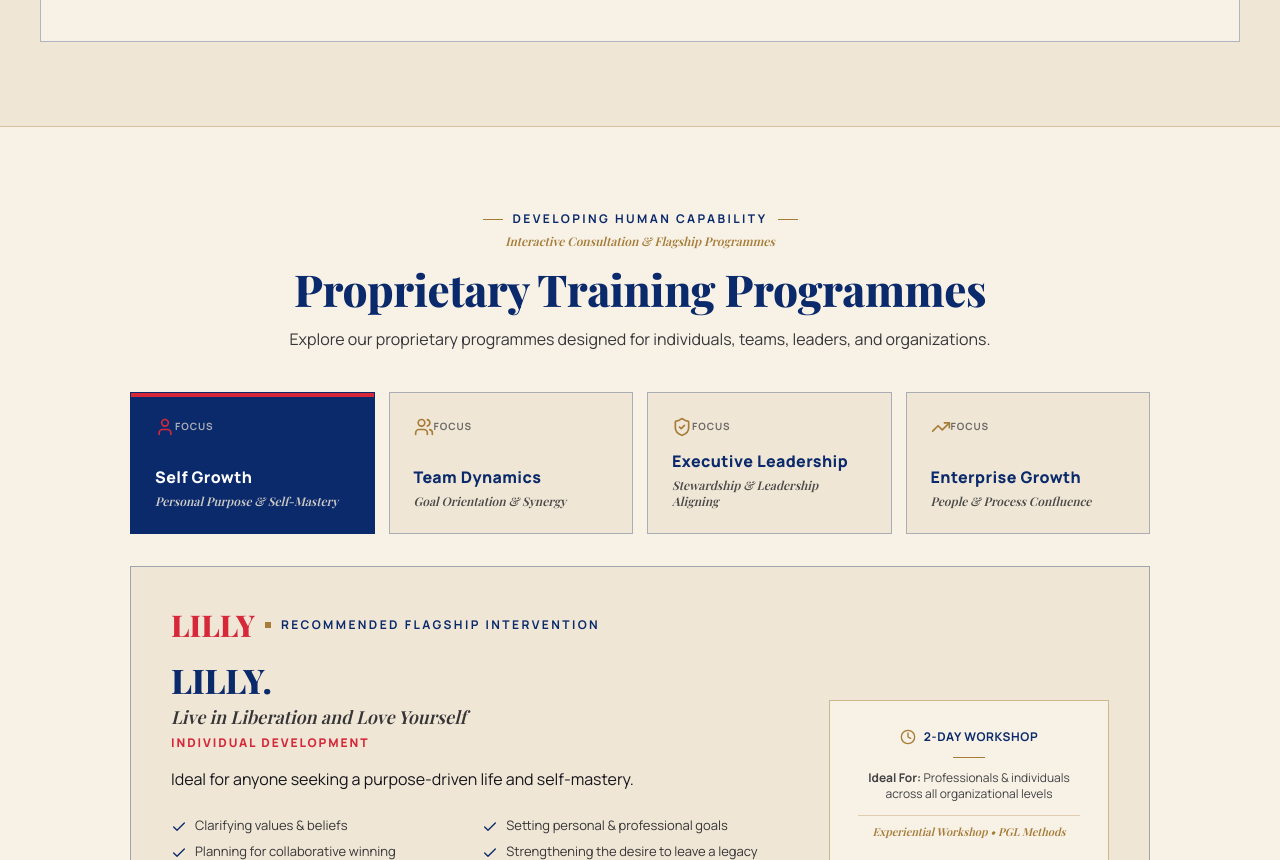
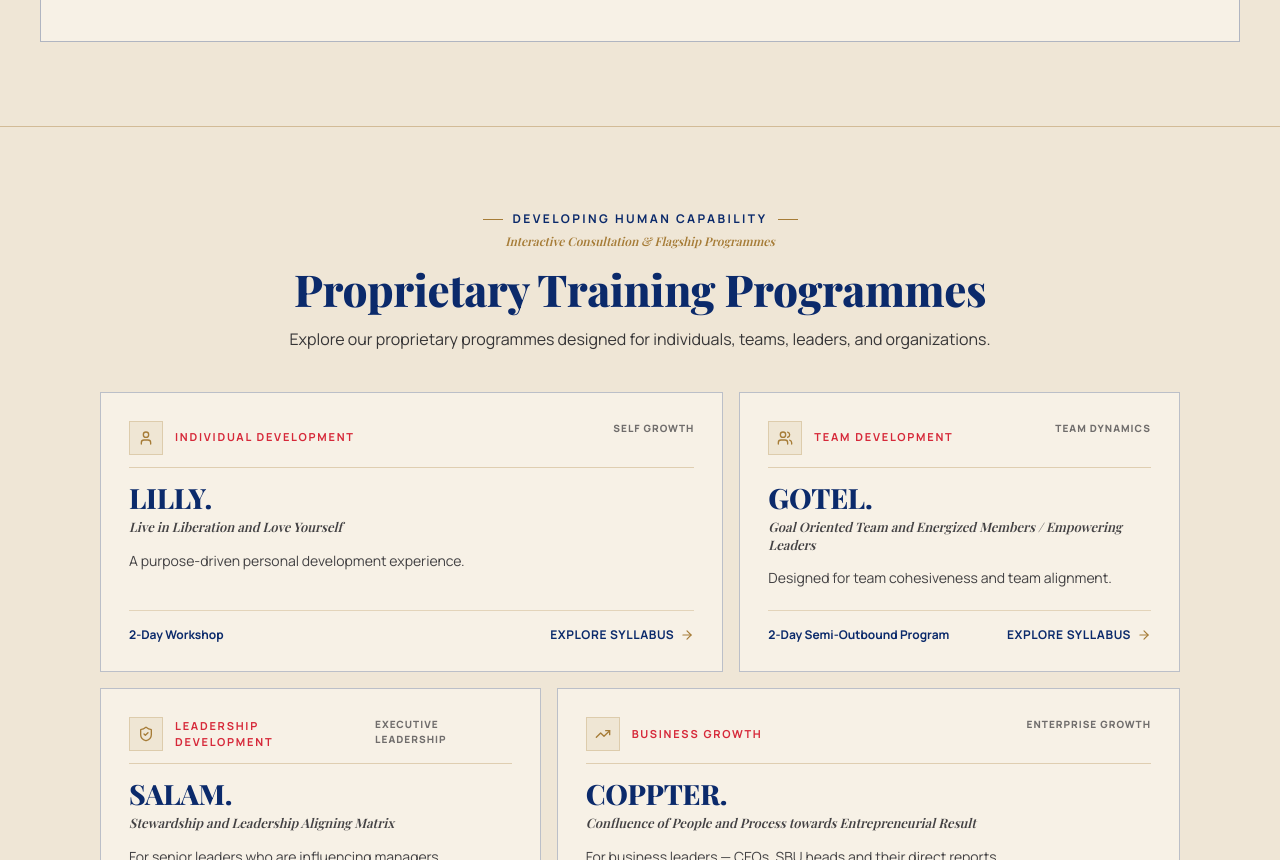
Before and after one commit to ashutosh24adv/5e_serpraise, a Next.js app: page / in a window 1280 px wide. Shown: the part 1940-2800 px from the top of the page. Built offline with nearby package versions, Linux system fonts and the light colour scheme.

Commit message:
Update navbar ordering, brand tagline, landing page OD explorer cards, and flagship programme section styling

```diff
--- a/src/components/home/ProgrammeConsultationSelector.tsx
+++ b/src/components/home/ProgrammeConsultationSelector.tsx
@@ -1,54 +1,109 @@
 "use client";
 
-import React, { useState } from "react";
+import React from "react";
 import Link from "next/link";
 import { Container } from "../layout/Container";
 import { SectionLabel } from "../ui/SectionLabel";
-import { Button } from "../ui/Button";
 import { corePrograms } from "@/content/programmes";
-import { motion, AnimatePresence, useReducedMotion } from "framer-motion";
-import { ArrowRight, User, Users, ShieldCheck, TrendingUp, Clock, Check } from "lucide-react";
+import {
+  ArrowRight,
+  User,
+  Users,
+  ShieldCheck,
+  TrendingUp,
+} from "lucide-react";
 
-export function ProgrammeConsultationSelector() {
-  const [selectedGoal, setSelectedGoal] = useState<"myself" | "team" | "leaders" | "business">("myself");
-  const shouldReduceMotion = useReducedMotion();
-
-  const options = [
+const flagships = [
   {
-      id: "myself" as const,
-      label: "Self Growth",
-      sublabel: "Personal Purpose & Self-Mastery",
+    ...corePrograms[0], // LILLY
+    focus: "Self Growth",
     icon: User,
-      programId: "lilly",
+    gridSpan: "col-span-12 md:col-span-6 lg:col-span-7",
   },
   {
-      id: "team" as const,
-      label: "Team Dynamics",
-      sublabel: "Goal Orientation & Synergy",
+    ...corePrograms[1], // GOTEL
+    focus: "Team Dynamics",
     icon: Users,
-      programId: "gotel",
+    gridSpan: "col-span-12 md:col-span-6 lg:col-span-5",
   },
   {
-      id: "leaders" as const,
-      label: "Executive Leadership",
-      sublabel: "Stewardship & Leadership Aligning",
+    ...corePrograms[2], // SALAM
+    focus: "Executive Leadership",
     icon: ShieldCheck,
-      programId: "salam",
+    gridSpan: "col-span-12 md:col-span-6 lg:col-span-5",
   },
   {
-      id: "business" as const,
-      label: "Enterprise Growth",
-      sublabel: "People & Process Confluence",
+    ...corePrograms[3], // COPPTER
+    focus: "Enterprise Growth",
     icon: TrendingUp,
-      programId: "coppter",
+    gridSpan: "col-span-12 md:col-span-6 lg:col-span-7",
   },
 ];
 
-  const currentOption = options.find((o) => o.id === selectedGoal) || options[0];
-  const matchedProgram = corePrograms.find((p) => p.id === currentOption.programId) || corePrograms[0];
+interface ProgrammeShowcaseCardProps {
+  item: (typeof flagships)[number];
+}
+
+function ProgrammeShowcaseCard({ item }: ProgrammeShowcaseCardProps) {
+  const Icon = item.icon;
 
   return (
-    <section className="py-[84px] bg-[#F7F1E6] border-t border-[#A67C37]/40" id="programme-selector">
+    <Link
+      href={`/training#${item.id}`}
+      className={`${item.gridSpan} p-6 sm:p-7 bg-[#F7F1E6] border border-[#0B2A6B]/25 hover:border-[#0B2A6B] hover:shadow-sm transition-all duration-200 flex flex-col justify-between group select-none relative`}
+    >
+      <div>
+        {/* Top bar: Icon, Category & Focus */}
+        <div className="flex items-start justify-between gap-4 pb-3 border-b border-[#A67C37]/30 mb-4">
+          <div className="flex items-center gap-3">
+            <div className="p-2 bg-[#A67C37]/10 text-[#A67C37] border border-[#A67C37]/25 flex-shrink-0">
+              <Icon className="w-4 h-4" />
+            </div>
+            <span className="font-sans font-bold text-[11px] uppercase tracking-[0.16em] text-[#D62839]">
+              {item.category}
+            </span>
+          </div>
+          <span className="font-sans text-[10px] font-extrabold tracking-widest uppercase text-[#15151A]/60">
+            {item.focus}
+          </span>
+        </div>
+
+        {/* Title & Subtitle / Full Name */}
+        <div>
+          <h3 className="font-serif font-extrabold text-[24px] sm:text-[28px] text-[#0B2A6B] leading-none tracking-tight group-hover:text-[#D62839] transition-colors">
+            {item.name}.
+          </h3>
+          <div className="font-serif italic text-xs sm:text-[13px] text-[#15151A]/80 mt-1.5 leading-snug">
+            {item.fullName}
+          </div>
+        </div>
+
+        {/* Description / Positioning */}
+        <p className="font-sans text-[13px] sm:text-[14px] text-[#15151A]/80 leading-relaxed mt-3.5 line-clamp-3">
+          {item.positioning}
+        </p>
+      </div>
+
+      {/* Footer Meta & Explore Link */}
+      <div className="pt-4 mt-5 border-t border-[#A67C37]/25 flex items-center justify-between">
+        <span className="font-sans text-xs text-[#0B2A6B] font-semibold">
+          {item.duration}
+        </span>
+        <div className="inline-flex items-center gap-1.5 text-xs font-sans font-bold uppercase tracking-wider text-[#0B2A6B] group-hover:text-[#D62839] transition-colors">
+          <span>Explore Syllabus</span>
+          <ArrowRight className="w-3.5 h-3.5 text-[#A67C37] group-hover:text-[#D62839] group-hover:translate-x-1 transition-all duration-200" />
+        </div>
+      </div>
+    </Link>
+  );
+}
+
+export function ProgrammeConsultationSelector() {
+  return (
+    <section
+      className="py-[84px] bg-[#EFE6D6] border-t border-[#A67C37]/40"
+      id="flagship-programmes"
+    >
       <Container size="wide">
         {/* Header */}
         <div className="text-center max-w-[760px] mx-auto space-y-3 mb-10">
@@ -61,149 +116,16 @@ export function ProgrammeConsultationSelector() {
             Proprietary Training Programmes
           </h2>
           <p className="font-sans text-[16px] text-[#15151A]/85 leading-relaxed">
-            Explore our proprietary programmes designed for individuals, teams, leaders, and organizations.
+            Explore our proprietary programmes designed for individuals, teams,
+            leaders, and organizations.
           </p>
         </div>
 
-        {/* 4 Interactive Selector Choices */}
-        <div className="grid grid-cols-2 lg:grid-cols-4 gap-3.5 max-w-[1020px] mx-auto">
-          {options.map((option) => {
-            const isSelected = selectedGoal === option.id;
-            const Icon = option.icon;
-
-            return (
-              <button
-                key={option.id}
-                onClick={() => setSelectedGoal(option.id)}
-                className={`p-5 sm:p-6 text-left border transition-all duration-300 relative focus:outline-none cursor-pointer flex flex-col justify-between ${
-                  isSelected
-                    ? "bg-[#0B2A6B] text-[#EFE6D6] border-[#0B2A6B]"
-                    : "bg-[#EFE6D6] text-[#0B2A6B] border-[#0B2A6B]/30 hover:border-[#0B2A6B]"
-                }`}
-                role="tab"
-                aria-selected={isSelected}
-              >
-                {isSelected && (
-                  <span className="absolute top-0 left-0 right-0 h-1 bg-[#D62839]" />
-                )}
-
-                <div className="flex items-center justify-between mb-3">
-                  <Icon
-                    className={`w-5 h-5 ${
-                      isSelected ? "text-[#D62839]" : "text-[#A67C37]"
-                    }`}
-                  />
-                  <span
-                    className={`font-sans text-[10px] font-bold tracking-widest uppercase ${
-                      isSelected ? "text-[#EFE6D6]/70" : "text-[#15151A]/60"
-                    }`}
-                  >
-                    FOCUS
-                  </span>
-                </div>
-
-                <div>
-                  <div
-                    className={`font-sans font-extrabold text-[16px] tracking-wide ${
-                      isSelected ? "text-white" : "text-[#0B2A6B]"
-                    }`}
-                  >
-                    {option.label}
-                  </div>
-                  <div
-                    className={`font-serif italic text-xs mt-1 ${
-                      isSelected ? "text-[#EFE6D6]/85" : "text-[#15151A]/75"
-                    }`}
-                  >
-                    {option.sublabel}
-                  </div>
-                </div>
-              </button>
-            );
-          })}
-        </div>
-
-        {/* Dynamic Consultative Recommendation Card */}
-        <div className="mt-8 max-w-[1020px] mx-auto bg-[#EFE6D6] border border-[#0B2A6B]/35 p-7 sm:p-10 relative overflow-hidden">
-          <AnimatePresence mode="wait">
-            <motion.div
-              key={matchedProgram.id}
-              initial={{ opacity: 0, y: shouldReduceMotion ? 0 : 12 }}
-              animate={{ opacity: 1, y: 0 }}
-              exit={{ opacity: 0, y: shouldReduceMotion ? 0 : -12 }}
-              transition={{ duration: 0.35, ease: [0.22, 1, 0.36, 1] }}
-              className="grid grid-cols-1 lg:grid-cols-12 gap-8 items-center"
-            >
-              {/* Left Consultation Overview */}
-              <div className="lg:col-span-8 space-y-4">
-                <div className="flex items-center gap-2.5">
-                  <span className="font-serif font-extrabold text-2xl sm:text-3xl text-[#D62839]">
-                    {matchedProgram.name}
-                  </span>
-                  <span className="w-1.5 h-1.5 bg-[#A67C37]" />
-                  <span className="font-sans font-bold text-xs uppercase tracking-[0.2em] text-[#0B2A6B]">
-                    RECOMMENDED FLAGSHIP INTERVENTION
-                  </span>
-                </div>
-
-                <div>
-                  <h3 className="font-serif font-extrabold text-[28px] sm:text-[34px] text-[#0B2A6B] leading-tight">
-                    {matchedProgram.name}.
-                  </h3>
-                  <div className="font-serif italic text-base sm:text-lg text-[#15151A]/85 mt-0.5">
-                    {matchedProgram.fullName}
-                  </div>
-                  <div className="font-sans font-extrabold text-xs uppercase tracking-[0.16em] text-[#D62839] mt-1">
-                    {matchedProgram.category}
-                  </div>
-                </div>
-
-                <p className="font-sans text-[15px] sm:text-[16px] text-[#15151A] leading-[1.6]">
-                  {matchedProgram.description}
-                </p>
-
-                {/* Key Focus Highlights */}
-                <div className="pt-2 grid grid-cols-1 sm:grid-cols-2 gap-2">
-                  {matchedProgram.keyTopics.slice(0, 4).map((topic, idx) => (
-                    <div key={idx} className="flex items-start gap-2 text-xs sm:text-[13px] font-sans text-[#15151A]/85">
-                      <Check className="w-4 h-4 text-[#0B2A6B] flex-shrink-0 mt-0.5" />
-                      <span>{topic}</span>
-                    </div>
+        {/* 4 Flagship Programmes Staggered Grid (7/5 -> 5/7) */}
+        <div className="grid grid-cols-1 md:grid-cols-12 gap-4 max-w-[1080px] mx-auto">
+          {flagships.map((prog) => (
+            <ProgrammeShowcaseCard key={prog.id} item={prog} />
           ))}
-                </div>
-
-                <div className="pt-4 flex flex-wrap items-center gap-5">
-                  <Button href={`/training#${matchedProgram.id}`} variant="primary">
-                    Discover {matchedProgram.name}
-                  </Button>
-                  <Link
-                    href="/contact"
-                    className="inline-flex items-center gap-1.5 text-[#0B2A6B] font-sans font-bold text-[14px] underline decoration-[#A67C37] decoration-2 underline-offset-[5px] hover:text-[#D62839] transition-colors"
-                  >
-                    <span>Request Programme Outline</span>
-                    <ArrowRight className="w-4 h-4" />
-                  </Link>
-                </div>
-              </div>
-
-              {/* Right Summary Badge */}
-              <div className="lg:col-span-4 flex justify-center lg:justify-end">
-                <div className="p-7 bg-[#F7F1E6] border border-[#A67C37]/50 w-full max-w-[280px] text-center space-y-3">
-                  <div className="flex items-center justify-center gap-2 text-xs font-sans font-bold uppercase tracking-wider text-[#0B2A6B]">
-                    <Clock className="w-4 h-4 text-[#A67C37]" />
-                    <span>{matchedProgram.duration}</span>
-                  </div>
-                  <div className="w-8 h-[1px] bg-[#A67C37] mx-auto" />
-                  <div className="font-sans text-xs text-[#15151A]/80 leading-snug">
-                    <strong>Ideal For:</strong> {matchedProgram.targetAudience}
-                  </div>
-                  <div className="pt-2 border-t border-[#A67C37]/30 text-[11px] font-serif italic text-[#A67C37]">
-                    Experiential Workshop &bull; PGL Methods
-                  </div>
-                </div>
-              </div>
-            </motion.div>
-          </AnimatePresence>
         </div>
       </Container>
     </section>
--- a/src/components/training/ProgrammeRecommendation.tsx
+++ b/src/components/training/ProgrammeRecommendation.tsx
@@ -19,7 +19,7 @@ export function ProgrammeRecommendation() {
     corePrograms[0];
 
   return (
-    <section className="py-[80px] bg-[#F7F1E6] border-t border-b border-[#A67C37]/40 scroll-mt-24" id="programs">
+    <section className="py-[80px] bg-[#EFE6D6] border-t border-b border-[#A67C37]/40 scroll-mt-24" id="recommendation">
       <Container size="wide">
         {/* Section Heading */}
         <div className="mb-[36px] text-center max-w-[700px] mx-auto space-y-2">
--- a/src/components/training/TrainingMethodologySection.tsx
+++ b/src/components/training/TrainingMethodologySection.tsx
@@ -6,7 +6,7 @@ import { trainingMethodologies } from "@/content/programmes";
 
 export function TrainingMethodologySection() {
   return (
-    <section className="py-[80px] bg-[#F7F1E6] border-t border-b border-[#A67C37]/40">
+    <section className="py-[80px] bg-[#EFE6D6] border-t border-b border-[#A67C37]/40">
       <Container size="wide">
         {/* Section Heading: sentence case, ends with a period */}
         <div className="mb-[36px] text-center max-w-[680px] mx-auto space-y-2">
--- a/src/components/ui/Logo.tsx
+++ b/src/components/ui/Logo.tsx
@@ -43,8 +43,8 @@ export function Logo({
             SERPRAISE
           </span>
         </div>
-        <span className="font-serif italic text-[11px] text-[#A67C37] mt-0.5">
-          Est. 2003
+        <span className="font-serif italic text-[11px] text-[#D62839] mt-0.5">
+          Enriching Everyone
         </span>
       </div>
     </Link>
```
Also changed, not shown: src/components/home/ODInteractiveExplorer.tsx (+13 -25 lines), src/content/site.ts (+4 -4 lines). Lines whose indentation alone changed are shown as unchanged.
